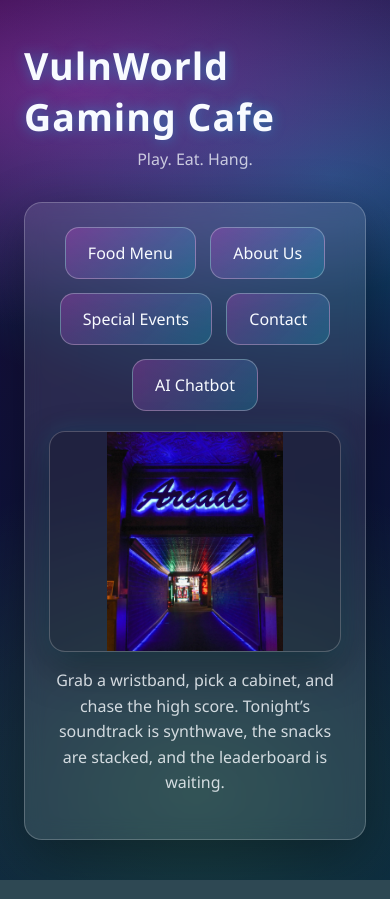
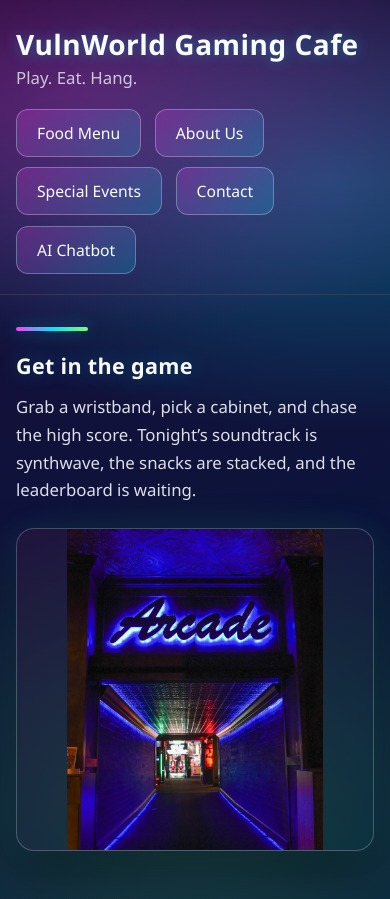
Before and after one commit to Tausetii/VulnWorld, a Flask app: page /welcome in a window 390 px wide. Run offline with Flask 3, Linux system fonts and the light colour scheme.

Commit message:
Enhance welcome page layout and styling: introduced responsive design elements, refined header and navigation structure, and improved hero section presentation with updated styles and new visual components.

```diff
--- a/templates/welcome.html
+++ b/templates/welcome.html
@@ -15,6 +15,8 @@
             --neon1:#ff3df2;
             --neon2:#00e5ff;
             --neon3:#7CFF6B;
+            --page-pad: clamp(1rem, 4vw, 3rem);
+            --content-max: min(1440px, 100%);
         }
         * { margin: 0; padding: 0; box-sizing: border-box; font-family: 'Segoe UI', Arial, sans-serif; }
         body {
@@ -22,45 +24,67 @@
             min-height: 100vh;
             display: flex;
             flex-direction: column;
-            align-items: center;
-            padding: 2.5rem 1.5rem;
+            align-items: stretch;
+            width: 100%;
             background:
                 radial-gradient(900px 400px at 20% 10%, rgba(255,61,242,.35), transparent 60%),
                 radial-gradient(800px 420px at 85% 20%, rgba(0,229,255,.30), transparent 60%),
                 radial-gradient(700px 520px at 50% 90%, rgba(124,255,107,.18), transparent 62%),
                 linear-gradient(160deg, var(--bg1), var(--bg2));
         }
-        h1 {
-            font-size: 2.35rem;
+        .site-header {
+            width: 100%;
+            padding: 1.75rem var(--page-pad) 1.25rem;
+            border-bottom: 1px solid rgba(255,255,255,.12);
+            background: linear-gradient(180deg, rgba(0,0,0,.22), transparent);
+        }
+        .header-inner {
+            max-width: var(--content-max);
+            margin: 0 auto;
+            display: flex;
+            flex-wrap: wrap;
+            align-items: flex-end;
+            justify-content: space-between;
+            gap: 1.25rem 2rem;
+        }
+        .brand h1 {
+            font-size: clamp(1.75rem, 4vw, 2.65rem);
             font-weight: 600;
-            margin-bottom: 0.35rem;
-            letter-spacing: 1px;
+            letter-spacing: 0.5px;
             text-shadow: 0 0 14px rgba(0,229,255,.35);
+            line-height: 1.15;
         }
-        .tagline { color: var(--muted); margin-bottom: 2rem; }
-        .panel{
-            width: min(860px, 100%);
-            background: var(--card);
-            border: 1px solid var(--stroke);
-            border-radius: 18px;
-            padding: 1.5rem;
-            backdrop-filter: blur(10px);
-            box-shadow: 0 18px 55px rgba(0,0,0,.35);
+        .tagline {
+            color: var(--muted);
+            margin-top: 0.35rem;
+            font-size: 1.05rem;
         }
-        nav { display: flex; gap: 0.9rem; flex-wrap: wrap; justify-content: center; margin-bottom: 1.2rem; }
-        nav a {
-            display: block;
+        .main-nav {
+            display: flex;
+            flex-wrap: wrap;
+            align-items: center;
+            justify-content: flex-end;
+            gap: 0.65rem 0.85rem;
+            flex: 1 1 auto;
+            min-width: min(100%, 280px);
+        }
+        .main-nav a {
+            display: inline-flex;
+            align-items: center;
+            justify-content: center;
             background: linear-gradient(135deg, rgba(255,61,242,.22), rgba(0,229,255,.18));
             border: 1px solid rgba(255,255,255,.28);
             color: var(--text);
-            padding: 14px 22px;
+            padding: 12px 20px;
             text-decoration: none;
-            font-size: 1rem;
-            border-radius: 14px;
+            font-size: 0.98rem;
+            font-weight: 500;
+            border-radius: 12px;
+            white-space: nowrap;
             transition: transform 0.15s ease, box-shadow 0.15s ease, filter 0.15s ease;
             box-shadow: 0 0 0 rgba(0,0,0,0);
         }
-        nav a:hover {
+        .main-nav a:hover {
             transform: translateY(-2px);
             filter: brightness(1.08);
             box-shadow:
@@ -68,50 +92,113 @@
                 0 0 22px rgba(255,61,242,.20),
                 0 0 22px rgba(0,229,255,.18);
         }
-        .hero{
+        .hero-section {
+            flex: 1;
             width: 100%;
-            border-radius: 16px;
+            padding: 2rem var(--page-pad) 3rem;
+            display: flex;
+            align-items: center;
+        }
+        .hero-inner {
+            max-width: var(--content-max);
+            margin: 0 auto;
+            width: 100%;
+            display: grid;
+            grid-template-columns: minmax(0, 1fr) minmax(0, 1.15fr);
+            gap: clamp(1.5rem, 4vw, 3rem);
+            align-items: center;
+        }
+        @media (max-width: 900px) {
+            .hero-inner {
+                grid-template-columns: 1fr;
+            }
+            .header-inner {
+                flex-direction: column;
+                align-items: flex-start;
+            }
+            .main-nav {
+                justify-content: flex-start;
+                width: 100%;
+            }
+        }
+        .hero-copy {
+            padding-right: clamp(0px, 2vw, 1rem);
+        }
+        .hero-copy .lead {
+            font-size: clamp(1.05rem, 2vw, 1.2rem);
+            color: rgba(248,251,255,.88);
+            line-height: 1.65;
+            max-width: 38ch;
+        }
+        .hero-visual {
+            width: 100%;
+            border-radius: 18px;
             border: 1px solid rgba(255,255,255,.22);
             overflow: hidden;
             box-shadow:
-                0 16px 40px rgba(0,0,0,.35),
-                0 0 24px rgba(0,229,255,.12);
-            margin-bottom: 1rem;
-            background: rgba(0,0,0,.18);
+                0 20px 50px rgba(0,0,0,.4),
+                0 0 30px rgba(0,229,255,.1);
+            background:
+                linear-gradient(145deg, rgba(255,61,242,.08), rgba(0,229,255,.06)),
+                rgba(0,0,0,.2);
+            min-height: min(320px, 40vh);
             display: flex;
             align-items: center;
             justify-content: center;
         }
-        .hero img{
+        .hero-visual img {
             display: block;
             width: 100%;
-            max-height: clamp(160px, 26vh, 240px);
             height: auto;
+            max-height: clamp(200px, 38vh, 420px);
             object-fit: contain;
         }
-        .hero-text{
-            margin: 0 0 1.2rem;
-            color: rgba(248,251,255,.82);
-            line-height: 1.6;
-            text-align: center;
+        .accent-bar {
+            height: 4px;
+            width: 72px;
+            border-radius: 4px;
+            margin-bottom: 1.25rem;
+            background: linear-gradient(90deg, var(--neon1), var(--neon2), var(--neon3));
+            box-shadow: 0 0 16px rgba(0,229,255,.35);
+        }
+        .section-title {
+            font-size: clamp(1.35rem, 2.5vw, 1.75rem);
+            font-weight: 600;
+            margin-bottom: 0.85rem;
+            letter-spacing: 0.3px;
+            color: var(--text);
+            text-shadow: 0 0 22px rgba(0,229,255,.3);
         }
     </style>
 </head>
 <body>
+    <header class="site-header">
+        <div class="header-inner">
+            <div class="brand">
                 <h1>VulnWorld Gaming Cafe</h1>
                 <p class="tagline">Play. Eat. Hang.</p>
-    <div class="panel">
-        <nav>
+            </div>
+            <nav class="main-nav" aria-label="Main">
                 <a href="/menu">Food Menu</a>
                 <a href="/about">About Us</a>
                 <a href="/events">Special Events</a>
                 <a href="/contact">Contact</a>
                 <a href="/chat">AI Chatbot</a>
             </nav>
-        <div class="hero">
+        </div>
+    </header>
+
+    <section class="hero-section" aria-labelledby="hero-heading">
+        <div class="hero-inner">
+            <div class="hero-copy">
+                <div class="accent-bar" aria-hidden="true"></div>
+                <h2 id="hero-heading" class="section-title">Get in the game</h2>
+                <p class="lead">Grab a wristband, pick a cabinet, and chase the high score. Tonight’s soundtrack is synthwave, the snacks are stacked, and the leaderboard is waiting.</p>
+            </div>
+            <div class="hero-visual">
                 <img src="{{ url_for('static', filename='arcade-entrance.png') }}" alt="Neon arcade entrance" />
             </div>
-        <p class="hero-text">Grab a wristband, pick a cabinet, and chase the high score. Tonight’s soundtrack is synthwave, the snacks are stacked, and the leaderboard is waiting.</p>
         </div>
+    </section>
 </body>
 </html>
```
Lines whose indentation alone changed are shown as unchanged.
